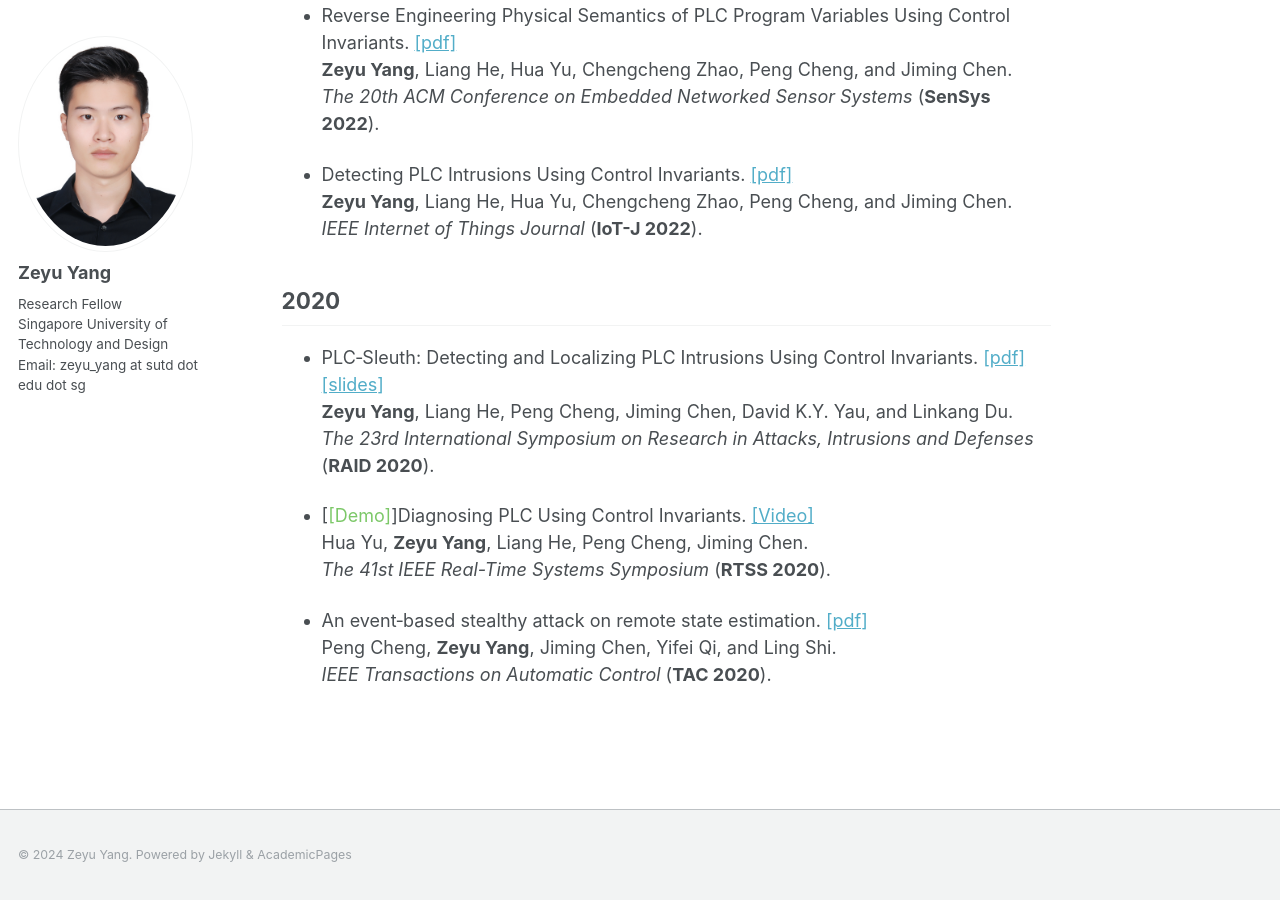
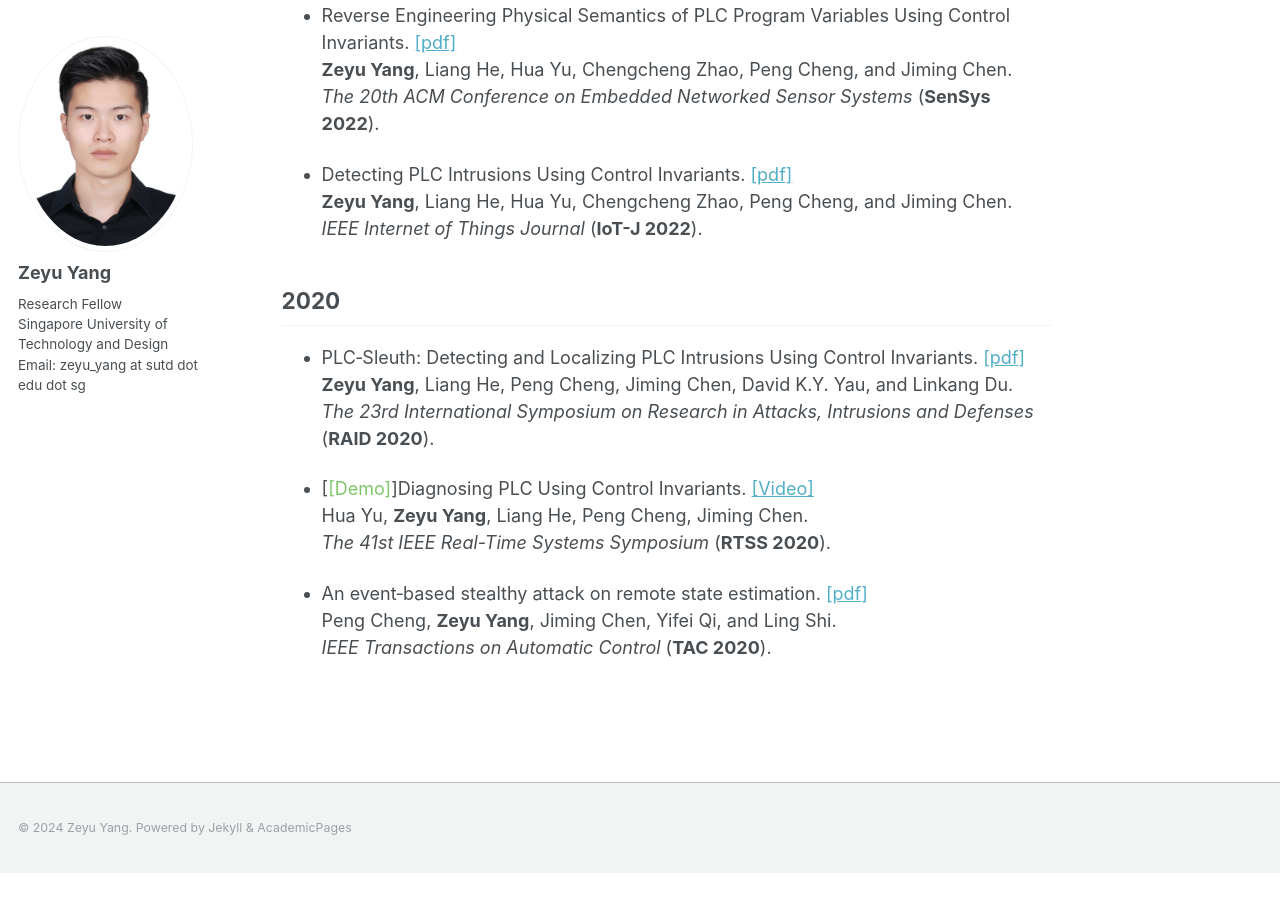
Before and after one commit to zeyuid/zeyuid.github.io, a Jekyll site: the page built from _pages/publications.md, in a window 1280 px wide and 900 px high, scrolled down 839 px. Built offline with Jekyll 4.4.1, drawn with Linux system fonts in a browser that asks for light colours; after the commit the page ends 1712 px from its top, so only the background shows below that.

Commit message:
add file

```diff
--- a/_pages/publications.md
+++ b/_pages/publications.md
@@ -52,7 +52,6 @@ Jie Meng, **Zeyu Yang**, Zhenyong Zhang, Yangyang Geng, Ruilong Deng, Peng Cheng
 
 * PLC‐Sleuth: Detecting and Localizing PLC Intrusions Using Control Invariants.
 [[pdf]](https://www.usenix.org/system/files/raid20-yang.pdf)
-[[slides]](https://www.youtube.com/watch?v=cWcqw7IljlU)
 <br>
 **Zeyu Yang**, Liang He, Peng Cheng, Jiming Chen, David K.Y. Yau, and Linkang Du.
 <br>
```
